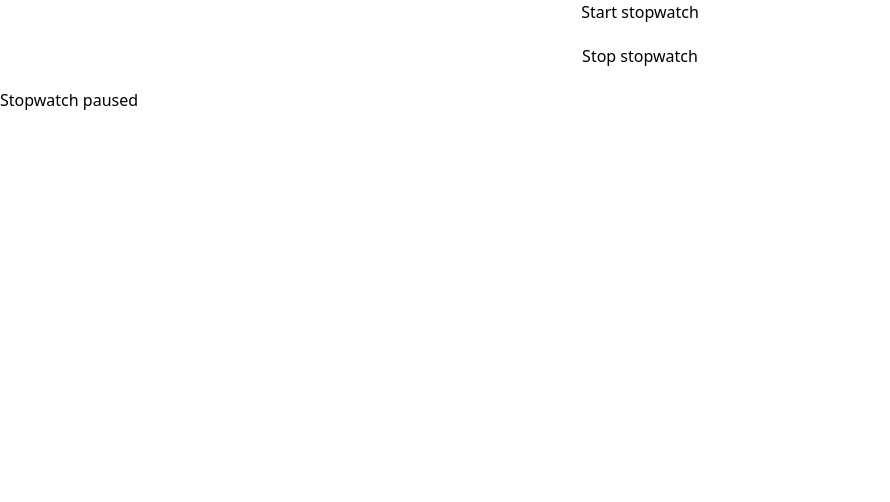
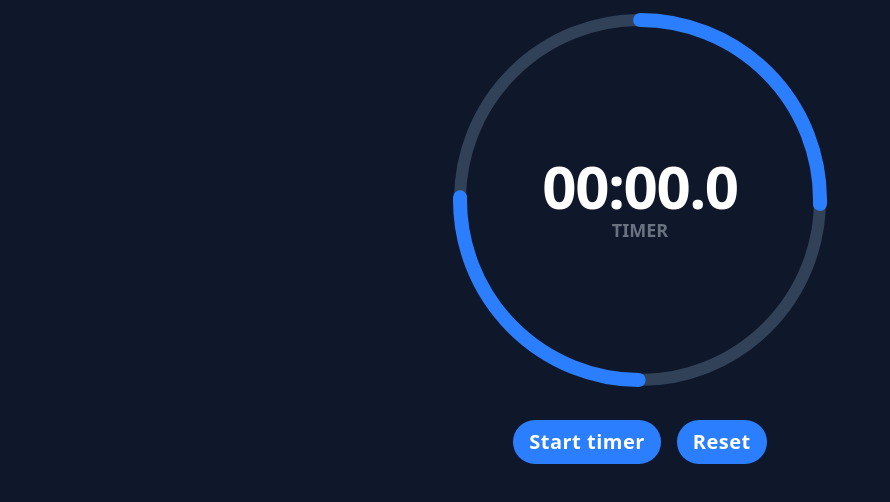
Before and after one commit to Kifo1/stopwatch-app, a React (Vite) app: page / in a window 1280 px wide. Shown: the top 502 px of the page, without its empty margins (0-890 px from the left). Built offline with nearby package versions, Linux system fonts and the light colour scheme.

Commit message:
Add styling

```diff
--- a/index.html
+++ b/index.html
@@ -4,11 +4,12 @@
     <meta charset="UTF-8" />
     <link rel="icon" type="image/svg+xml" href="/vite.svg" />
     <meta name="viewport" content="width=device-width, initial-scale=1.0" />
+    <link rel="stylesheet" href="/src/App.css" />
     <title>Stopwatch App</title>
   </head>
 
   <body>
-    <div id="root"></div>
+    <div id="root" class="h-screen w-screen bg-slate-900"></div>
     <script type="module" src="/src/main.tsx"></script>
   </body>
 </html>
--- a/package.json
+++ b/package.json
@@ -13,8 +13,10 @@
     "@tailwindcss/vite": "^4.1.18",
     "@tauri-apps/api": "^2",
     "@tauri-apps/plugin-opener": "^2",
+    "class-variance-authority": "^0.7.1",
     "react": "^19.1.0",
     "react-dom": "^19.1.0",
+    "tailwind-merge": "^3.4.0",
     "tailwindcss": "^4.1.18"
   },
   "devDependencies": {
--- a/src/App.tsx
+++ b/src/App.tsx
@@ -1,6 +1,8 @@
 import { useEffect, useState } from "react";
 import { listen } from "@tauri-apps/api/event";
 import { invoke } from "@tauri-apps/api/core";
+import { formatMillis } from "./lib/utils.js";
+import Button from "./components/Button";
 
 function App() {
   const [millis, setMillis] = useState(0);
@@ -27,14 +29,49 @@ function App() {
   }, []);
 
   return (
-    <main className="flex flex-col gap-5">
-      <button className="hover:cursor-pointer" onClick={start}>
-        Start stopwatch
-      </button>
-      <button className="hover:cursor-pointer" onClick={stop}>
-        Stop stopwatch
-      </button>
-      <p>{isRunning ? (millis / 1000).toFixed(1) : "Stopwatch paused"}</p>
+    <main className="flex flex-col h-full gap-5 bg-blue-">
+      <div className="h-100 flex justify-center">
+        <div className="flex flex-col justify-center text-center">
+          <span className="text-white font-extrabold text-6xl tracking-tight">
+            {formatMillis(millis)}
+          </span>
+          <span className="text-gray-500 font-semibold text-lg uppercase">
+            Timer
+          </span>
+        </div>
+        <svg
+          viewBox="0 0 100 100"
+          className="absolute max-h-100 transform z-0 pointer-events-none"
+        >
+          <circle
+            cx="50"
+            cy="50"
+            r="45"
+            fill="none"
+            stroke="currentColor"
+            strokeWidth="3"
+            className="text-slate-700 dark:text-surface-highlight"
+          />
+          <circle
+            className="text-blue-500 dark:text-primary transition-all duration-700 ease-in-out shadow-glow"
+            cx="50%"
+            cy="50%"
+            fill="transparent"
+            r="45"
+            stroke="currentColor"
+            stroke-dasharray="71 70 71 70"
+            stroke-dashoffset={isRunning ? "0" : "70"}
+            stroke-linecap="round"
+            stroke-width="3.5"
+          ></circle>
+        </svg>
+      </div>
+      <div className="flex gap-4 w-full justify-center">
+        <Button onClick={isRunning ? stop : start}>
+          {isRunning ? "Stop" : "Start"} timer
+        </Button>
+        <Button>Reset</Button>
+      </div>
     </main>
   );
 }
--- /dev/null
+++ b/src/components/Button.tsx
@@ -0,0 +1,49 @@
+import { cva, type VariantProps } from "class-variance-authority";
+import { cn } from "../lib/utils.js";
+import type { ButtonHTMLAttributes } from "react";
+
+const buttonVariants = cva("hover:cursor-pointer rounded", {
+  variants: {
+    variant: {
+      primary:
+        "text-white bg-blue-500 hover:bg-blue-600 rounded-full font-bold text-xl tracking-wide transition-all transform hover:scale-101 active:scale-100 flex items-center justify-center gap-3",
+      secondary: "",
+      danger: "",
+      success: "",
+      ghost: "",
+    },
+    scale: {
+      sm: "",
+      md: "pt-2 pb-2 pl-4 pr-4",
+      lg: "",
+    },
+  },
+  defaultVariants: {
+    variant: "primary",
+    scale: "md",
+  },
+});
+
+interface ButtonComponentProps
+  extends
+    VariantProps<typeof buttonVariants>,
+    ButtonHTMLAttributes<HTMLButtonElement> {
+  className?: string;
+}
+
+export default function Button({
+  children,
+  variant,
+  scale,
+  className,
+  ...props
+}: ButtonComponentProps) {
+  return (
+    <button
+      className={cn(buttonVariants({ variant, scale, className }))}
+      {...props}
+    >
+      {children}
+    </button>
+  );
+}
--- /dev/null
+++ b/src/lib/utils.ts
@@ -0,0 +1,25 @@
+import { clsx, type ClassValue } from "clsx";
+import { twMerge } from "tailwind-merge";
+
+export function cn(...inputs: ClassValue[]) {
+  return twMerge(clsx(inputs));
+}
+
+export function formatMillis(millis: number): string {
+  const totalSeconds = millis / 1000;
+
+  const hours = Math.floor(totalSeconds / 3600);
+  const minutes = Math.floor((totalSeconds % 3600) / 60);
+  const seconds = Math.floor(totalSeconds % 60);
+  const tenths = Math.floor((totalSeconds - Math.floor(totalSeconds)) * 10);
+
+  const mm = String(minutes).padStart(2, "0");
+  const ss = String(seconds).padStart(2, "0");
+
+  if (hours > 0) {
+    const hh = String(hours).padStart(2, "0");
+    return `${hh}:${mm}:${ss}.${tenths}`;
+  }
+
+  return `${mm}:${ss}.${tenths}`;
+}
```
Also changed, not shown: 1 other file (tests, documents, lock files or other folders).
